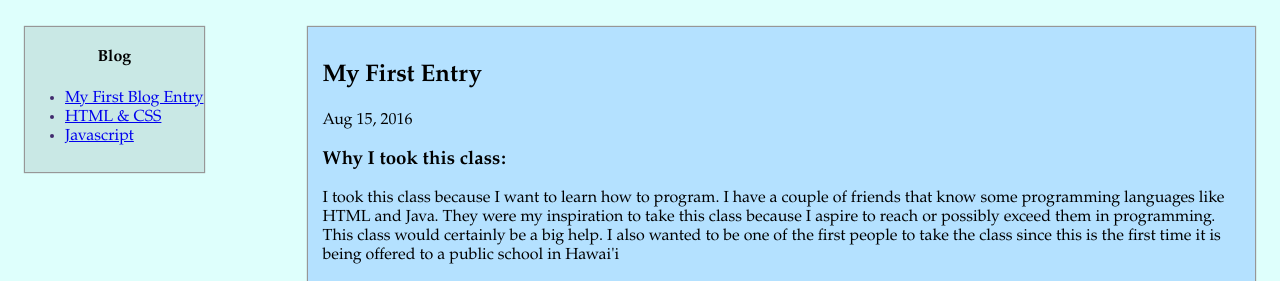
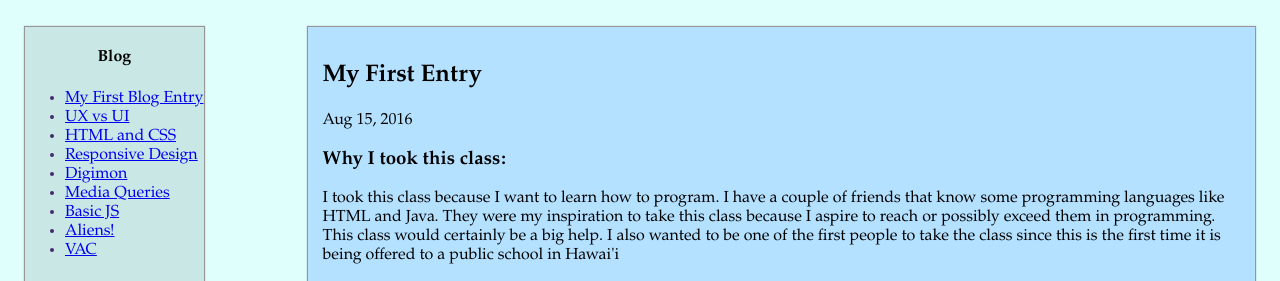
Before and after one commit to ageronimo/journal, a plain HTML site: page index.html in a window 1280 px wide. Shown: the part 478-759 px from the top of the page. Drawn offline with Linux system fonts and the light colour scheme.

Commit message:
added links for all the articles to nav

```diff
--- a/index.html
+++ b/index.html
@@ -24,10 +24,28 @@
               <a href="#first">My First Blog Entry</a>
             </li>
             <li>
-              <a href="#">HTML &amp; CSS</a>
+              <a href="#second">UX vs UI</a>
             </li>
             <li>
-              <a href="#">Javascript</a>
+              <a href="#third">HTML and CSS</a>
+            </li>
+            <li>
+              <a href="#fourth">Responsive Design</a>
+            </li>
+            <li>
+              <a href="#fifth">Digimon</a>
+            </li>
+            <li>
+              <a href="#sixth">Media Queries</a>
+            </li>
+            <li>
+              <a href="#seventh">Basic JS</a>
+            </li>
+            <li>
+              <a href="#eighth">Aliens!</a>
+            </li>
+            <li>
+              <a href="#ninth">VAC</a>
             </li>
           </ul>
         </nav>
```
